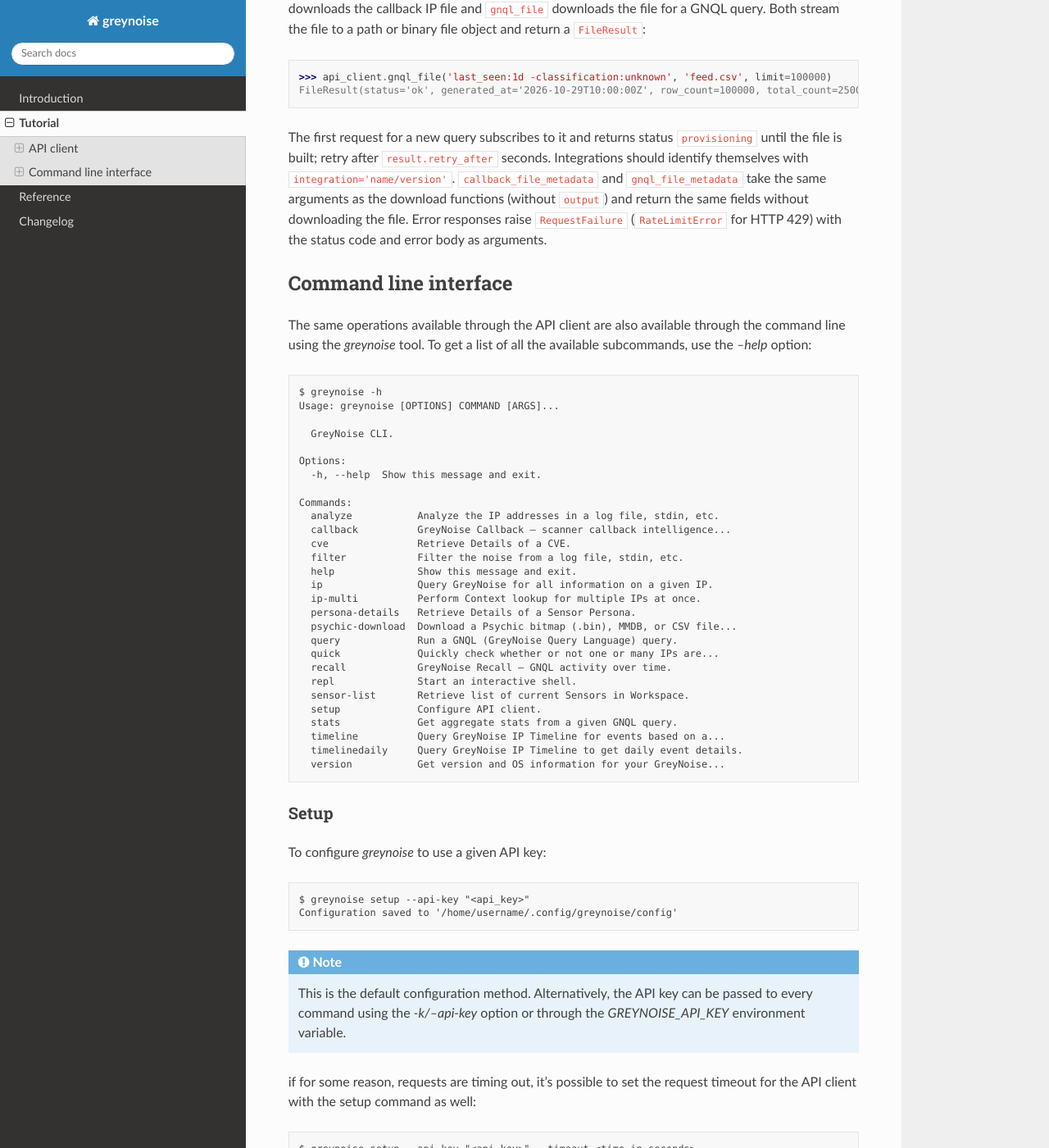
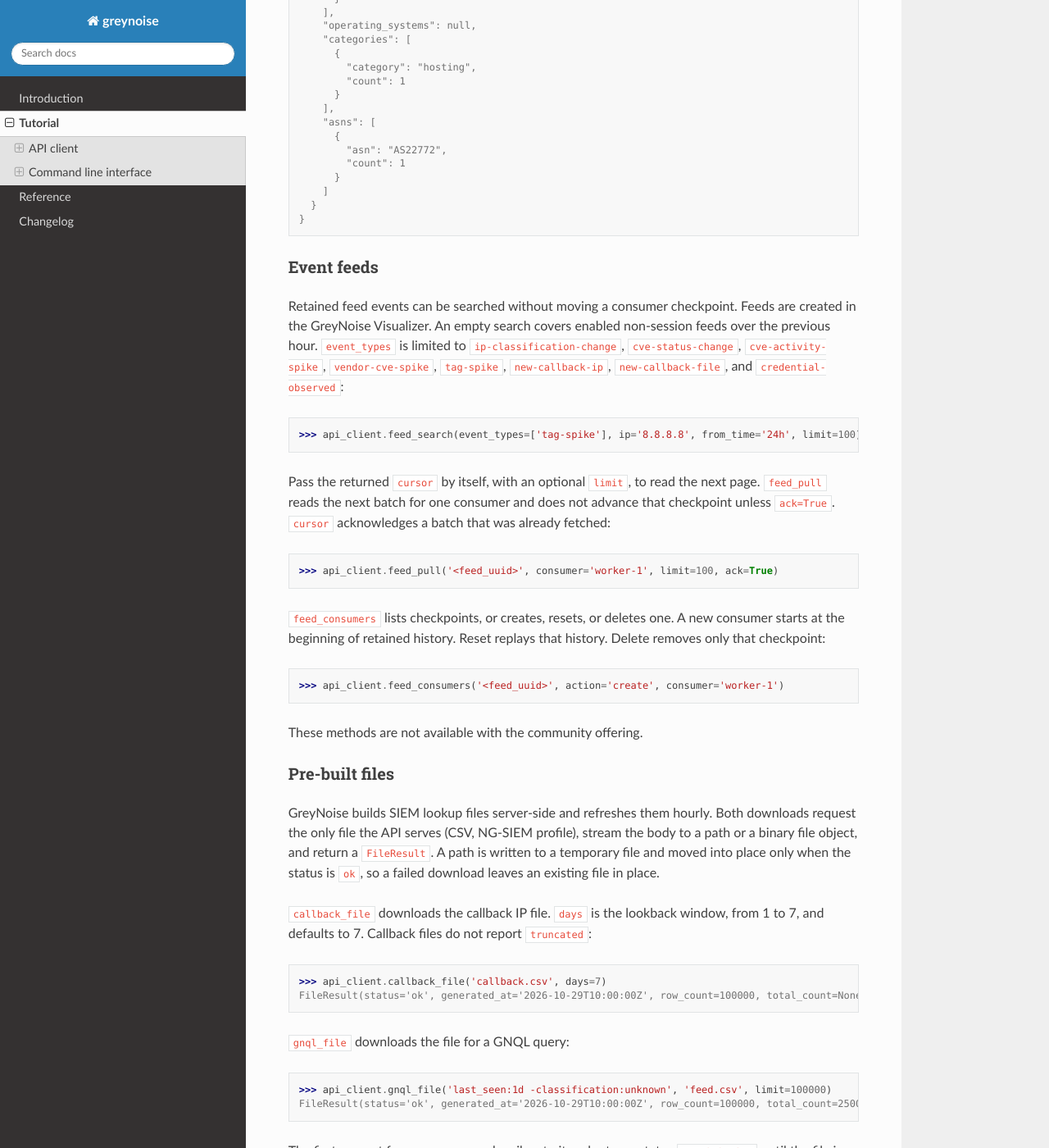
Before and after one commit to GreyNoise-Intelligence/pygreynoise, a Sphinx documentation site: the page built from docs/source/tutorial.rst, in a window 1280 px wide and 1400 px high, scrolled down 13848 px. Shown: the whole window at 82% size. Built offline with Sphinx 7.4.7 and the Read the Docs theme 3.1.0, drawn with Linux system fonts in a browser that asks for light colours; some of the changed text lies outside the part shown.

Commit message:
update dependencies and tutorial

```diff
--- a/docs/source/conf.py
+++ b/docs/source/conf.py
@@ -21,7 +21,7 @@
 # -- Project information -----------------------------------------------------
 
 project = "greynoise"
-copyright = "2018-2025, GreyNoise Intelligence"
+copyright = "2018-2026, GreyNoise Intelligence"
 author = "GreyNoise Intelligence"
 
 # The full version, including alpha/beta/rc tags
--- a/docs/source/tutorial.rst
+++ b/docs/source/tutorial.rst
@@ -408,6 +408,21 @@
       }
     ]
 
+Dataset scopes
+--------------
+
+``ip``, ``quick``, and ``ip_multi`` send a ``workspace_labels`` query parameter.
+When the argument is omitted, the client sends ``greynoise,community``. Pass a
+comma-separated string to choose a different set. The values are forwarded as
+given; the API accepts ``greynoise``, ``community``, and ``personal``::
+
+    >>> api_client.ip('8.8.8.8', workspace_labels='greynoise')
+
+``quick`` and ``ip_multi`` take the same argument. A response includes
+``internet_scanner_intelligence.source_workspaces`` for the scopes that contained
+the IP. Successful lookups are cached by IP address and label set, so a later
+call with a different set is not served from the earlier result.
+
 Any IP can also be checked to see if there are any Similar IPs in the Noise Dataset::
 
     >>> api_client.similar('45.83.66.65')
@@ -469,8 +484,10 @@
 ~~~~~~~~~~~
 
 A GNQL (GreyNoise Query Language) query can be executed to dig deeper into the GreyNoise
-dataset. For example, to get context information related to activity has been classified
-as malicious and tagged as a Bluekeep Exploit::
+dataset. Pass ``exclude_fields`` as a comma-separated string or a list of field names
+to omit those fields from the response (the API ``exclude`` parameter). For example, to
+get context information related to activity that has been classified as malicious and
+tagged as a Bluekeep Exploit::
 
     >>> api_client.query('last_seen:1d classification:"suspicious" actor:"NiceCrawler"')
     {
@@ -741,22 +758,59 @@
       }
     }
 
+Event feeds
+-----------
+
+Retained feed events can be searched without moving a consumer checkpoint. Feeds are
+created in the GreyNoise Visualizer. An empty search covers enabled non-session feeds
+over the previous hour. ``event_types`` is limited to ``ip-classification-change``,
+``cve-status-change``, ``cve-activity-spike``, ``vendor-cve-spike``, ``tag-spike``,
+``new-callback-ip``, ``new-callback-file``, and ``credential-observed``::
+
+    >>> api_client.feed_search(event_types=['tag-spike'], ip='8.8.8.8', from_time='24h', limit=100)
+
+Pass the returned ``cursor`` by itself, with an optional ``limit``, to read the next page.
+``feed_pull`` reads the next batch for one consumer and does not advance that checkpoint
+unless ``ack=True``. ``cursor`` acknowledges a batch that was already fetched::
+
+    >>> api_client.feed_pull('<feed_uuid>', consumer='worker-1', limit=100, ack=True)
+
+``feed_consumers`` lists checkpoints, or creates, resets, or deletes one. A new consumer
+starts at the beginning of retained history. Reset replays that history. Delete removes
+only that checkpoint::
+
+    >>> api_client.feed_consumers('<feed_uuid>', action='create', consumer='worker-1')
+
+These methods are not available with the community offering.
+
 Pre-built files
 ---------------
 
-GreyNoise builds SIEM lookup files server-side and refreshes them hourly. ``callback_file``
-downloads the callback IP file and ``gnql_file`` downloads the file for a GNQL query. Both
-stream the file to a path or binary file object and return a ``FileResult``::
+GreyNoise builds SIEM lookup files server-side and refreshes them hourly. Both downloads
+request the only file the API serves (CSV, NG-SIEM profile), stream the body to a path or
+a binary file object, and return a ``FileResult``. A path is written to a temporary file
+and moved into place only when the status is ``ok``, so a failed download leaves an
+existing file in place.
+
+``callback_file`` downloads the callback IP file. ``days`` is the lookback window, from
+1 to 7, and defaults to 7. Callback files do not report ``truncated``::
+
+    >>> api_client.callback_file('callback.csv', days=7)
+    FileResult(status='ok', generated_at='2026-10-29T10:00:00Z', row_count=100000, total_count=None, truncated=None, feed_status=None, retry_after=None)
+
+``gnql_file`` downloads the file for a GNQL query::
 
     >>> api_client.gnql_file('last_seen:1d -classification:unknown', 'feed.csv', limit=100000)
     FileResult(status='ok', generated_at='2026-10-29T10:00:00Z', row_count=100000, total_count=250000, truncated=True, feed_status='enabled', retry_after=None)
 
-The first request for a new query subscribes to it and returns status ``provisioning`` until
-the file is built; retry after ``result.retry_after`` seconds. Integrations should identify
-themselves with ``integration='name/version'``. ``callback_file_metadata`` and ``gnql_file_metadata``
-take the same arguments as the download functions (without ``output``) and return
-the same fields without downloading the file. Error responses raise ``RequestFailure``
-(``RateLimitError`` for HTTP 429) with the status code and error body as arguments.
+The first request for a new query subscribes to it and returns status ``provisioning``
+until the file is built. Nothing is written in that case; retry after
+``result.retry_after`` seconds. Integrations should identify themselves with
+``integration='name/version'``, which is sent as ``X-GreyNoise-Integration``.
+``callback_file_metadata`` and ``gnql_file_metadata`` take the same arguments as the
+download functions (without ``output``) and return the same fields without downloading
+the file. Error responses raise ``RequestFailure`` (``RateLimitError`` for HTTP 429)
+with the status code and the API's explanation.
 
 
 Command line interface
@@ -778,12 +832,14 @@
       analyze           Analyze the IP addresses in a log file, stdin, etc.
       callback          GreyNoise Callback — scanner callback intelligence...
       cve               Retrieve Details of a CVE.
+      feeds             Search retained feed events, pull a batch, or manage...
       filter            Filter the noise from a log file, stdin, etc.
       help              Show this message and exit.
       ip                Query GreyNoise for all information on a given IP.
       ip-multi          Perform Context lookup for multiple IPs at once.
       persona-details   Retrieve Details of a Sensor Persona.
       psychic-download  Download a Psychic bitmap (.bin), MMDB, or CSV file...
+      psychic-generate  Generate a Psychic bitmap (.bin) for a date range...
       query             Run a GNQL (GreyNoise Query Language) query.
       quick             Quickly check whether or not one or many IPs are...
       recall            GreyNoise Recall — GNQL activity over time.
@@ -954,6 +1010,19 @@
     Last Updated: 2025-05-23T13:11:02Z
     Reference: https://developers.google.com/speed/public-dns/docs/isp#alternative
 
+``ip``, ``quick``, and ``ip-multi`` accept ``--workspace-labels``. The default is
+``greynoise,community``. The value is sent unchanged, and text output lists the
+``source_workspaces`` the API returned::
+
+   $ greynoise ip 8.8.8.8 --workspace-labels greynoise
+
+``ip --psychic`` looks the address up in a Psychic bitmap instead of calling the IP
+lookup API. ``--days`` builds that bitmap for the last N days through today and
+requires ``--psychic``. Text output shows the bitmap date, and says when the IP was
+not in that file. ``--workspace-labels`` is not applied to a Psychic lookup::
+
+   $ greynoise ip 1.2.3.4 --psychic --days 7
+
 Check for Similar IPs to a given IP::
 
    $ greynoise similar 69.160.160.55
@@ -1020,6 +1089,38 @@
       2025-05-11     1              suspicious
       2025-04-27     1              suspicious
 
+Event feeds
+-----------
+
+``feeds search`` reads retained history and does not move a consumer checkpoint.
+Repeat ``--feed-id`` and ``--event-type`` to pass more than one value. ``--from``
+accepts a relative window such as ``24h`` or ``7d``, a UTC date, or an RFC3339
+timestamp. ``--cursor`` continues a previous page and cannot be combined with
+other filters::
+
+   $ greynoise feeds search --event-type tag-spike --ip 8.8.8.8 --from 24h --limit 100
+
+``feeds pull`` fetches the next batch for one consumer. The checkpoint stays put
+unless ``--ack`` is set. ``--cursor`` acknowledges a previously fetched batch
+without fetching again::
+
+   $ greynoise feeds pull <feed_uuid> --consumer worker-1 --limit 100 --ack
+
+``feeds consumers`` lists checkpoints for a feed. ``--action create`` starts a
+consumer at the beginning of retained history, ``reset`` replays that history,
+and ``delete`` removes one checkpoint::
+
+   $ greynoise feeds consumers <feed_uuid> --action create --consumer worker-1
+
+Psychic files
+-------------
+
+``psychic-download`` writes a bitmap (``.bin``), MMDB, or CSV for one date into
+the current directory. ``psychic-generate`` builds a bitmap for a date range::
+
+   $ greynoise psychic-download --format mmdb --date 2026-10-26
+   $ greynoise psychic-generate --start-date 2026-10-20 --end-date 2026-10-26
+
 GNQL
 ----
 
@@ -1027,7 +1128,7 @@
 ~~~~~~~~~~~
 
 A GNQL (GreyNoise Query Language) query can be executed to dig deeper into the GreyNoise
-dataset. For example, to get context information related to activity has been classified
+dataset. For example, to get context information related to activity that has been classified
 as malicious and tagged as a Bluekeep Exploit::
 
    $ greynoise query "classification:malicious tags:Bluekeep Exploit"
@@ -1084,6 +1185,8 @@
 
    This is the default command, that is, you can save some typing by just
    writing ``greynoise <query>`` instead of ``greynoise query <query>``.
+
+   ``--exclude`` is a comma-separated list of fields to omit from the results.
 
 
 Get statistics
```
Also changed, not shown: CHANGELOG.rst (+10 -3 lines), pyproject.toml (+23 -23 lines), 1 other file.
